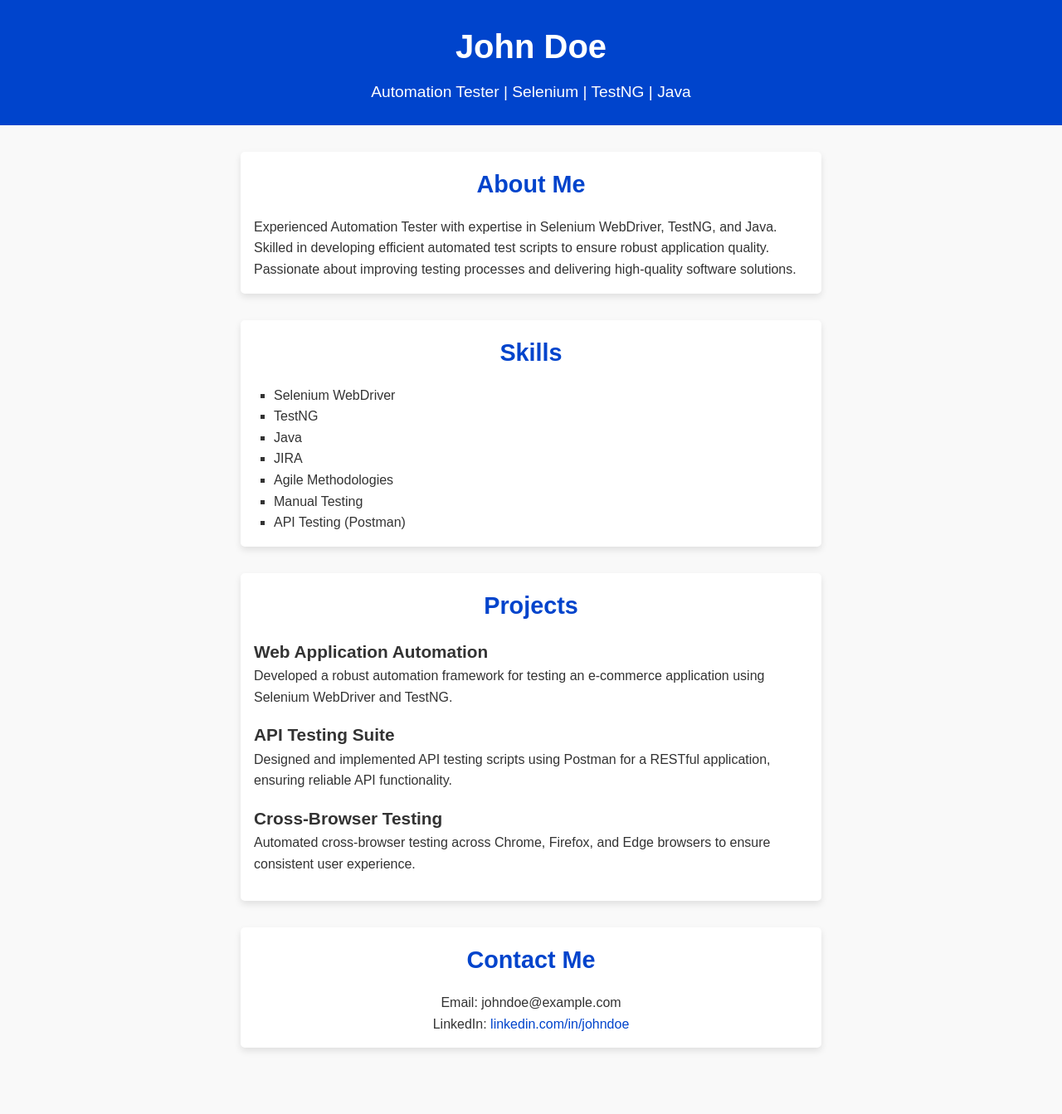
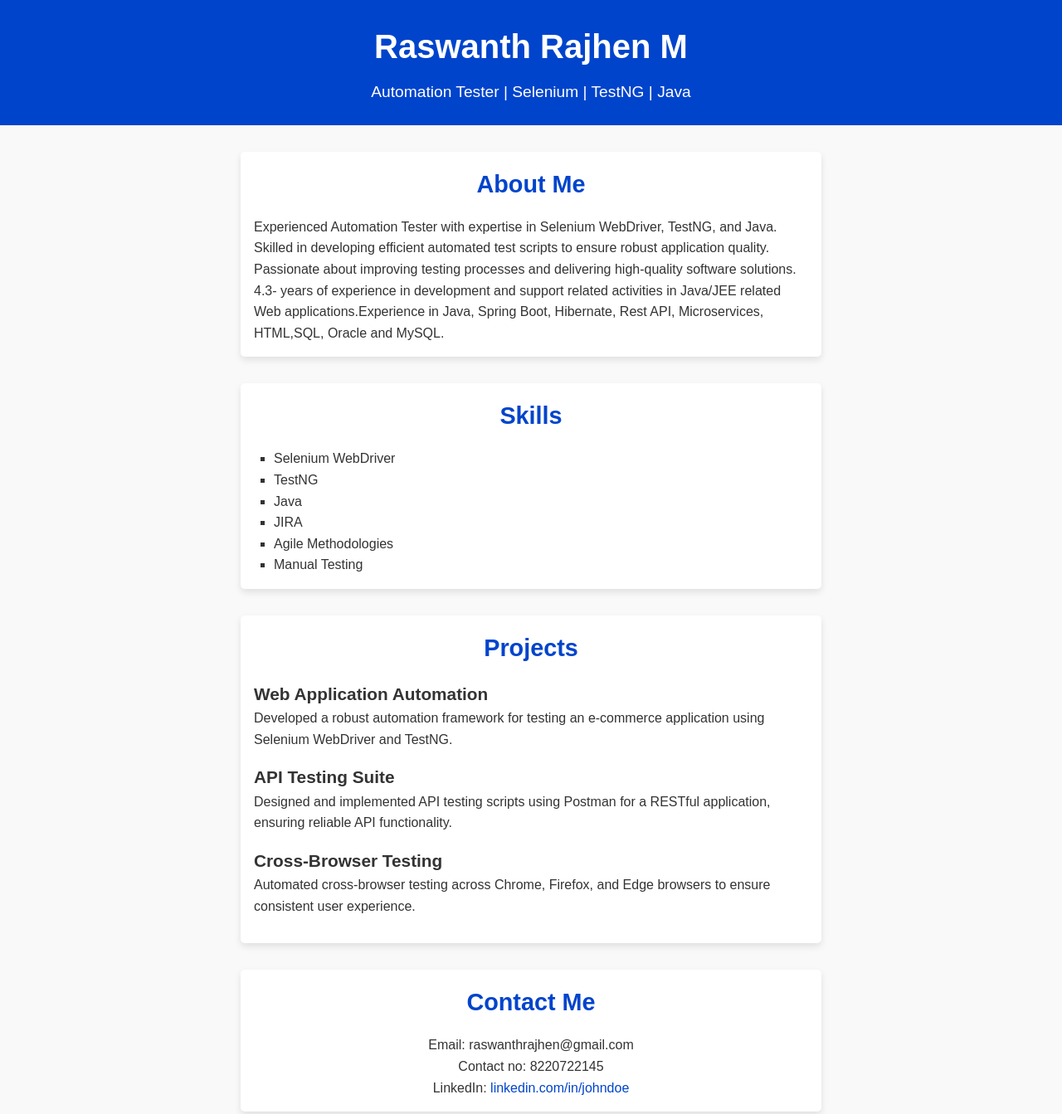
Before and after one commit to raswanthrajhen/raswanthrajhen-portfolio, a plain HTML site: page index.html in a window 1280 px wide. Shown: the top 1343 px of the page at 83% size. Before the commit the page ends 1295 px from the top, so only its background shows below. Drawn offline with Linux system fonts and the light colour scheme.

Commit message:
Update index.html

```diff
--- a/index.html
+++ b/index.html
@@ -10,7 +10,7 @@
 
   <!-- Header Section -->
   <header>
-    <h1>John Doe</h1>
+    <h1>Raswanth Rajhen M</h1>
     <p>Automation Tester | Selenium | TestNG | Java</p>
   </header>
 
@@ -18,6 +18,7 @@
   <section id="about">
     <h2>About Me</h2>
     <p>Experienced Automation Tester with expertise in Selenium WebDriver, TestNG, and Java. Skilled in developing efficient automated test scripts to ensure robust application quality. Passionate about improving testing processes and delivering high-quality software solutions.</p>
+    <p>4.3- years of experience in development and support related activities in Java/JEE related Web applications.Experience in Java, Spring Boot, Hibernate, Rest API, Microservices, HTML,SQL, Oracle and MySQL.</p>
   </section>
 
   <!-- Skills Section -->
@@ -30,7 +31,6 @@
       <li>JIRA</li>
       <li>Agile Methodologies</li>
       <li>Manual Testing</li>
-      <li>API Testing (Postman)</li>
     </ul>
   </section>
 
@@ -54,7 +54,8 @@
   <!-- Contact Section -->
   <section id="contact">
     <h2>Contact Me</h2>
-    <p>Email: johndoe@example.com</p>
+    <p>Email: raswanthrajhen@gmail.com</p>
+    <p>Contact no: 8220722145</p>
     <p>LinkedIn: <a href="https://linkedin.com/in/johndoe" target="_blank">linkedin.com/in/johndoe</a></p>
   </section>
 
```
